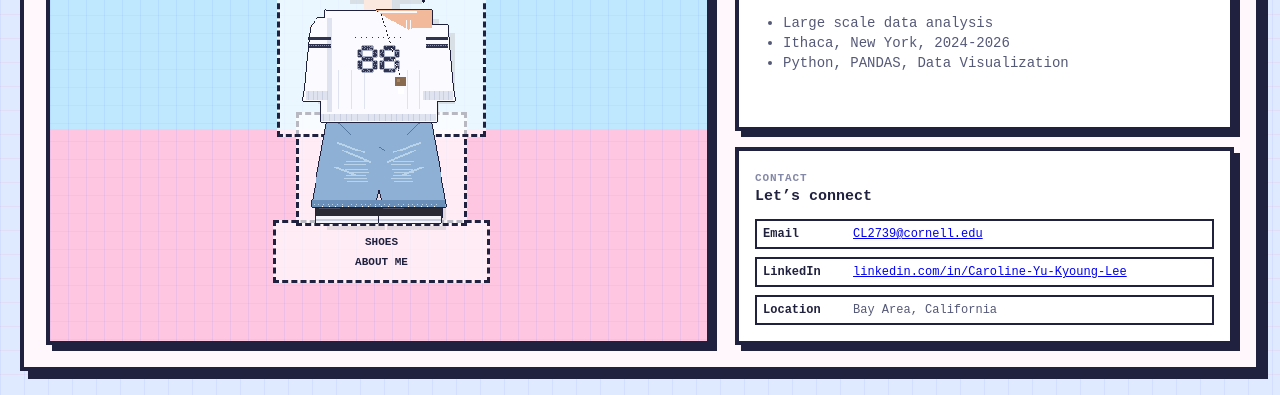
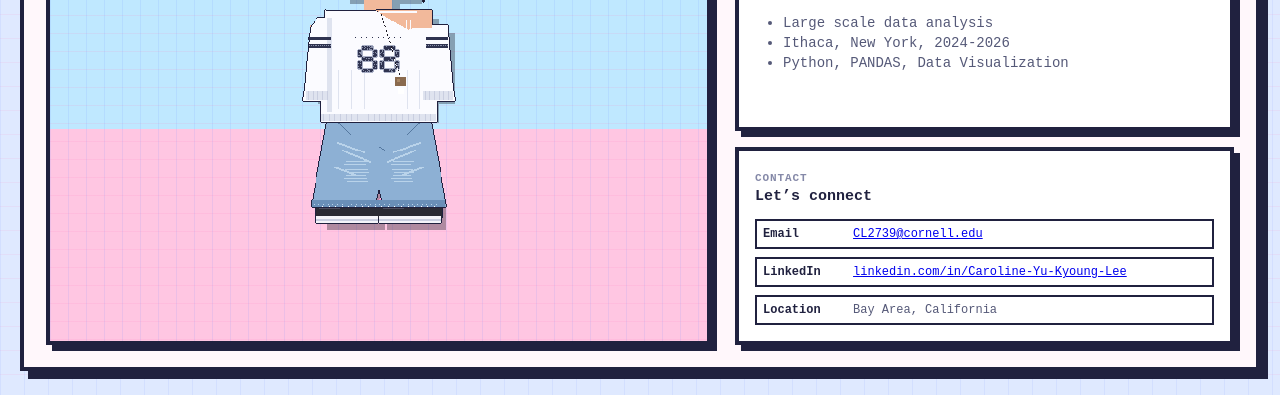
Before and after one commit to carrie-sf/portfolio, a plain HTML site: page index.html in a window 1280 px wide. Shown: the part 417-812 px from the top of the page. Drawn offline with Linux system fonts and the light colour scheme.

Commit message:
place holders removed:
.placeholder-part {
color: var(--text-primary);
font-size: 11px;
text-align: center;
font-weight: 900;
}
.placeholder-part::before {
position: absolute;
border: 3px dashed var(--stroke);
background: rgba(255,255,255,.68);
display: grid;
place-items: center;
}
.placeholder-hair { z-index: 5; } .placeholder-hair::before { top: 3%; left: 28%; width: 44%; height: 20%; content: "HAIR\A EXPERIENCES"; white-space: pre; }
.placeholder-shirt { z-index: 4; } .placeholder-shirt::before { top: 27%; left: 23%; width: 54%; height: 29%; content: "SHIRT\A PROJECTS"; white-space: pre; }
.placeholder-pants { z-index: 3; } .placeholder-pants::before { top: 52%; left: 28%; width: 44%; height: 23%; content: "PANTS\A SKILLS"; white-space: pre; }
.placeholder-shoes { z-index: 2; } .placeholder-shoes::before { top: 75%; left: 22%; width: 56%; height: 12%; content: "SHOES\A ABOUT ME"; white-space: pre; }

```diff
--- a/index.html
+++ b/index.html
@@ -35,7 +35,7 @@
   </div>
   <div class="switch-card" data-control="shoes">
     <button class="arrow" data-layer="shoes" data-dir="-1" aria-label="Previous about me item">←</button>
-  <div class="switch-meta"><span class="switch-label">About me</span><span class="switch-name" id="shoesName">Curious Builder</span></div>
+  <div class="switch-meta"><span class="switch-label">About me</span><span class="switch-name" id="shoesName">Hobbies</span></div>
     <button class="arrow" data-layer="shoes" data-dir="1" aria-label="Next about me item">→</button>
   </div>
 </nav>
@@ -118,11 +118,6 @@
 </main>
 
   <script>
-    /*
-      Add your final transparent PNG/WebP paths in each image field.
-      Keep every design on the same transparent canvas size so the layers align.
-      hair = experiences, shirt = projects, pants = skills, shoes = about me.
-    */
     const portfolio = {
       hair: {
         label: "Experience",
--- a/style.css
+++ b/style.css
@@ -499,24 +499,6 @@ image-rendering: crisp-edges;
 }
 .layer[src=""], .layer:not([src]) { opacity: 0; }
 
-.placeholder-part {
-color: var(--text-primary);
-font-size: 11px;
-text-align: center;
-font-weight: 900;
-}
-.placeholder-part::before {
-position: absolute;
-border: 3px dashed var(--stroke);
-background: rgba(255,255,255,.68);
-display: grid;
-place-items: center;
-}
-.placeholder-hair { z-index: 5; } .placeholder-hair::before { top: 3%; left: 28%; width: 44%; height: 20%; content: "HAIR\A EXPERIENCES"; white-space: pre; }
-.placeholder-shirt { z-index: 4; } .placeholder-shirt::before { top: 27%; left: 23%; width: 54%; height: 29%; content: "SHIRT\A PROJECTS"; white-space: pre; }
-.placeholder-pants { z-index: 3; } .placeholder-pants::before { top: 52%; left: 28%; width: 44%; height: 23%; content: "PANTS\A SKILLS"; white-space: pre; }
-.placeholder-shoes { z-index: 2; } .placeholder-shoes::before { top: 75%; left: 22%; width: 56%; height: 12%; content: "SHOES\A ABOUT ME"; white-space: pre; }
-
 @media (max-width: 980px) {
 .page {
     height: auto;
```
